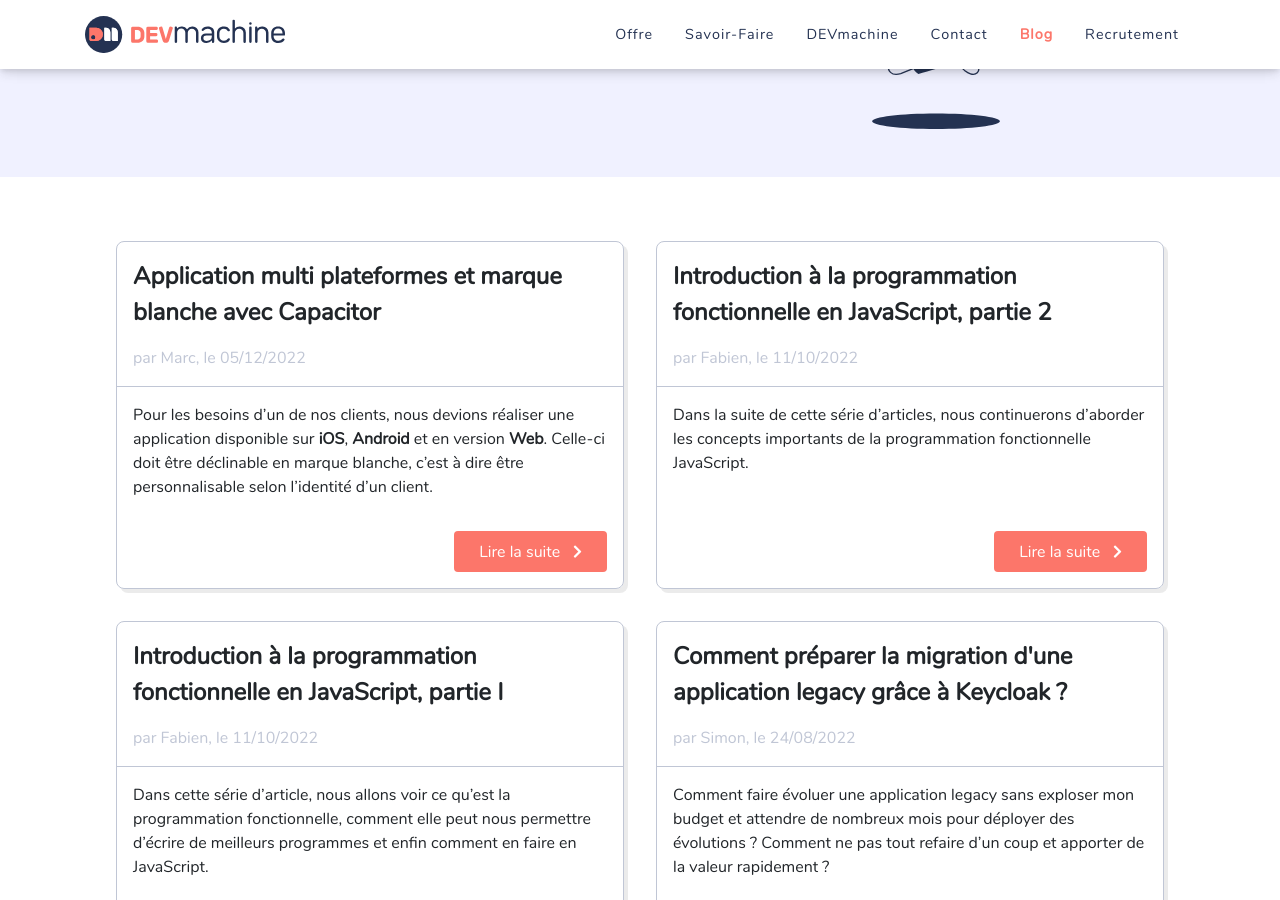
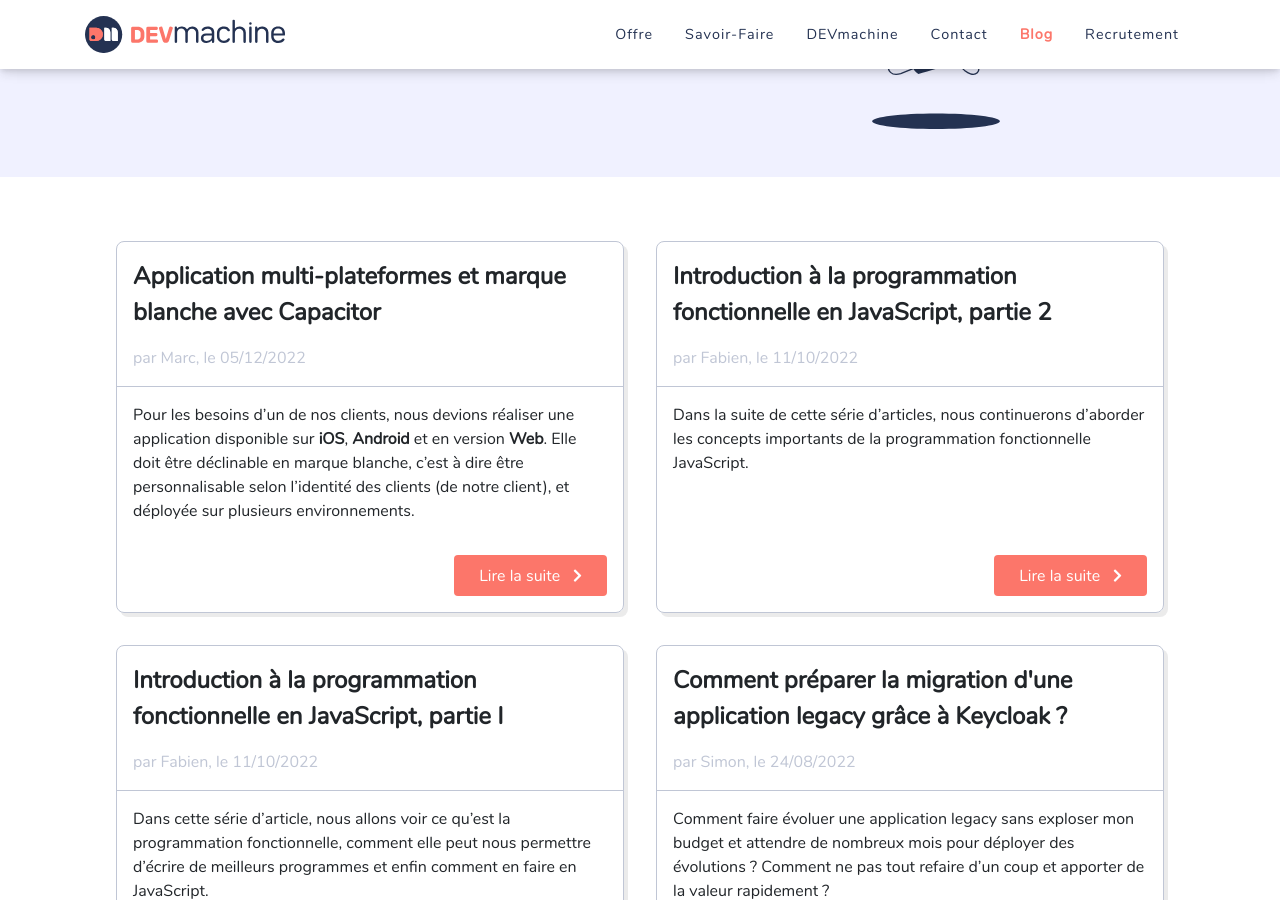
Before and after one commit to DEVmachine-fr/website, a Jekyll site: the page built from pages/blog.html, in a window 1280 px wide and 900 px high, scrolled down 303 px. Built offline with Jekyll 4.4.1, drawn with Linux system fonts in a browser that asks for light colours; nearby versions of some CDN libraries; some web fonts are replaced.

Commit message:
modification de l'intro

```diff
--- a/_posts/2022-12-05-capacitorjs.md
+++ b/_posts/2022-12-05-capacitorjs.md
@@ -1,12 +1,12 @@
 ---
 author: Marc
-title: Application multi plateformes et marque blanche avec Capacitor
+title: Application multi-plateformes et marque blanche avec Capacitor
 categories: capacitor js angular ci cd
 ---
 
-Pour les besoins d'un de nos clients, nous devions réaliser une application disponible sur **iOS**, **Android** et en version **Web**. Celle-ci doit être déclinable en marque blanche, c'est à dire être personnalisable selon l'identité d'un client.
+Pour les besoins d'un de nos clients, nous devions réaliser une application disponible sur **iOS**, **Android** et en version **Web**. Elle doit être déclinable en marque blanche, c'est à dire être personnalisable selon l'identité des clients (de notre client), et déployée sur plusieurs environnements.
 
-Il s'agisssait d'une refonte d'un projet historique découpé en 2 parties : un projet web responsive et un projet hybride quasi-identique au projet web, mais transformé en application iOS/Android grâce à Apache Cordova.
+Il s'agissait de la refonte d'une plateforme composée de 2 briques : une application web responsive et une application hybride quasi-identique au projet web, mais transformé en application iOS/Android grâce à Apache Cordova.
 Pour cette refonte, nous avons choisi un concurrent du projet Apache Cordova, nommé CapacitorJS (ou plus sobrement **Capacitor**).
 
 - [Capacitor en bref](#capacitor)
@@ -251,7 +251,7 @@ Capacitor nous apporte une facilité pour produire des applications hybrides, qu
 
 Cela ne nous dispense pas d'une connaissance des plateformes cibles. Il faudra faire attention au comportement des plugins selon les plateformes (firebase par défaut pour les push notifications Android, contre ajout d'un plugin pour iOS).
 
-Enfin les outils d'automatisation sont encore jeunes et un peu capricieux, il faudra jongler avec différents outils pour couvrir l'ensemble de la configuration.
+Enfin, les outils d'automatisation sont encore jeunes et un peu capricieux, il faudra jongler avec différents outils pour couvrir l'ensemble de la configuration.
 
 ## Sources et liens utiles <a class="anchor" name="ressources"></a>
 
```
Also changed, not shown: other parts of _posts/2022-12-05-capacitorjs.md (+4 -4 lines).
